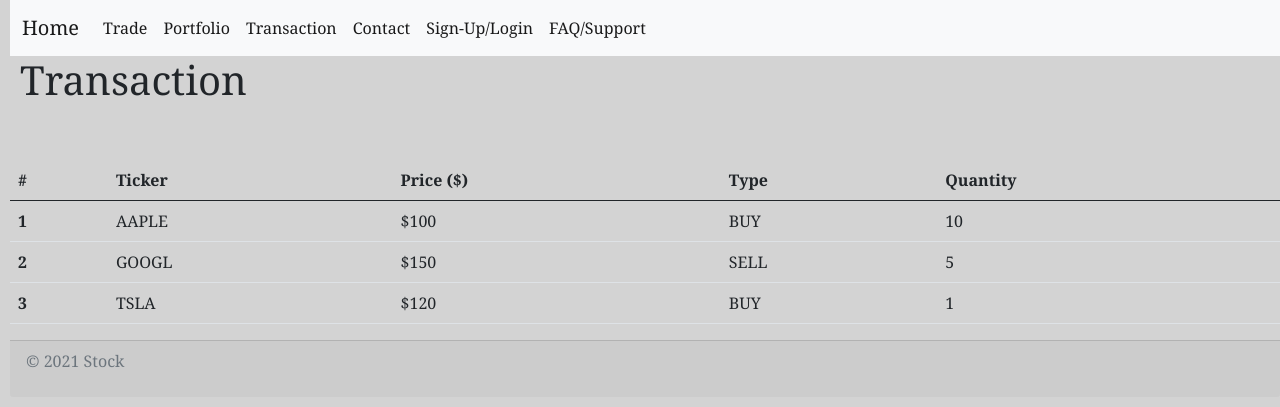
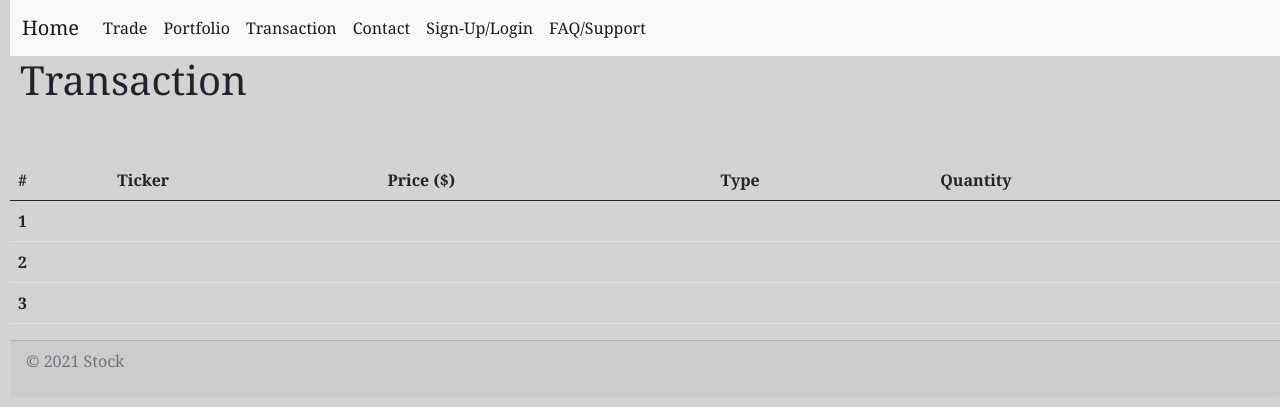
Before and after one commit to Abraca-Daniel/stockmarketreal, a Flask app: page /transaction in a window 1280 px wide. Shown: the top 407 px of the page. Run offline with Flask 3, Linux system fonts and the light colour scheme; lists and menus that the app fills with data are empty.

Commit message:
Minor DB corrections and Comments added to webpages
Webpages need to reflect the database, and ensure that pages that interact with the DB has the set-up and code responsible.

```diff
--- a/FlaskPractice/app.py
+++ b/FlaskPractice/app.py
@@ -20,19 +20,23 @@ class User(db.Model):
    username = db.Column(db.String(20))
    email = db.Column(db.String(100))
    password = db.Column(db.String(100))
+   cashBal = db.Column(db.Integer)
 
-   def __init__(self, fName, lName, uName, email, password):
+
+   def __init__(self, fName, lName, uName, email, password, cash_amount):
        self.first_name = fName
        self.last_name = lName
        self.username = uName
        self.email = email
        self.password = password
+       self.cashBal = cash_amount
+
 
 
 class Stock(db.Model):
    __tablename__ = 'Stock'
    stockId = db.Column(db.Integer, primary_key=True, index=True)
-   ticker = db.Column(db.String(10))
+   ticker = db.Column(db.String(5))
    price = db.Column(db.Float())
 
    def __init__(self, ticker, price):
@@ -61,14 +65,12 @@ class Portfolio(db.Model):
     __tablename__ = 'portfolio'
     portfolioid = db.Column(db.Integer, primary_key=True, index=True)
     userid = db.Column(db.Integer, ForeignKey(User.userId))
-    cashBal = db.Column(db.Integer)
     stockID = db.Column(db.Integer, ForeignKey(Stock.stockId))
     quantity = db.Column(db.Integer)
     purchasePrice = db.Column(db.Integer)
 
-    def __init__(self, userID, cash_amount, Stock, quantity, purchasePrice):
+    def __init__(self, userID, Stock, quantity, purchasePrice):
         self.userID = userID
-        self.cashBal = cash_amount
         self.stockID = Stock
         self.quantity = quantity
         self.purchasePrice = purchasePrice
@@ -237,17 +239,12 @@ def trade():
 @app.route("/portfolio")
 def portfolio():
    portfolio = Portfolio.query.all()
-   tickers= ['Apple',
-             'Microsoft',
-             'google',
-             'meta',
-             'tesla']
    return render_template('portfolio.html', portfolio=portfolio)
 
 @app.route("/transaction")
 def transaction():
-   stock = Stock.query.all()
-   return render_template('transaction.html', stock=stock)
+  # stock = Stock.query.all()
+   return render_template('transaction.html')
 
 @app.route("/support")
 def support():
--- a/FlaskPractice/templates/faq.html
+++ b/FlaskPractice/templates/faq.html
@@ -2,7 +2,9 @@
 {% block body %}
 <h1>Frequently Asked Questions</h1>
 <ol>
-    <li>where am i</li>
+    <li>Is this a real Stock Market? No, this is for a school Project.
+         Any stocks you see are not in any way related to real life stocks.</li>
+    <li>What is powering this website? We are using Flask, MySQL, and AWS to run our website.</li>
 </ol>
 </p>Don't see a question you have answered here? <a href="support">Submit a ticket to our support team</a></p>
 
--- a/FlaskPractice/templates/index.html
+++ b/FlaskPractice/templates/index.html
@@ -10,6 +10,7 @@ initial-scale=1.0">
 </head>
 <body>
     <h1>Home Page</h1>
+    <!--Include a Website Logo Here, landing page too boring.-->
     <a href="signup">Sign-Up</a><br>
     <a href="login">Already have an account? Login</a>
 </body>
--- a/FlaskPractice/templates/trade.html
+++ b/FlaskPractice/templates/trade.html
@@ -12,6 +12,7 @@
       <input type="text" class="form-control" id="numberOfShares", name="number_of_shares", required pattern="{1,100}" >
     </div>
     <div class="mb-3">
+      <!--We don't set the purchase price; the purchase price is the amount of shares multiplied by the cost per share-->
         <label for="purchasePrice" class="form-label">Purchase Price ($):</label>
         <input type="text" class="form-control" id="purchasePrice", name="purchase_price", required pattern="{1,1000000}" >
     </div>
@@ -29,6 +30,9 @@
       <input type="text" class="form-control" id="numberOfShares", name="number_of_shares", required pattern="{1,100}" >
     </div>
     <div class="mb-3">
+            <!--We don't set the sell price; You would sell them for the value of the stock at the time, which is multiplied by
+            the total laps-->
+
         <label for="purchasePrice" class="form-label">Selling Price ($):</label>
         <input type="text" class="form-control" id="purchasePrice", name="purchase_price", required pattern="{1,1000000}" >
     </div>
--- a/FlaskPractice/templates/transaction.html
+++ b/FlaskPractice/templates/transaction.html
@@ -14,26 +14,27 @@
       </tr>
     </thead>
     <tbody>
+      <!--for transactions in transactionstable where userID matches active user ID-->
       <tr>
         <th scope="row">1</th>
-        <td>AAPLE</td>
-        <td>$100</td>
-        <td>BUY</td>
-        <td>10</td>
+        <td></td>
+        <td></td>
+        <td></td>
+        <td></td>
       </tr>
       <tr>
         <th scope="row">2</th>
-        <td>GOOGL</td>
-        <td>$150</td>
-        <td>SELL</td>
-        <td>5</td>
+        <td></td>
+        <td></td>
+        <td></td>
+        <td></td>
       </tr>
       <tr>
         <th scope="row">3</th>
-        <td>TSLA</td>
-        <td>$120</td>
-        <td>BUY</td>
-        <td>1</td>
+        <td></td>
+        <td></td>
+        <td></td>
+        <td></td>
       </tr>
     </tbody>
   </table>
```
Also changed, not shown: FlaskPractice/templates/portfolio.html (+6 -4 lines).
